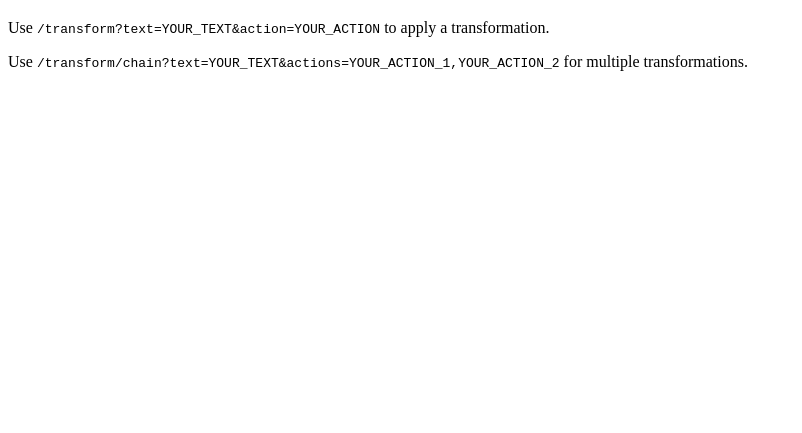
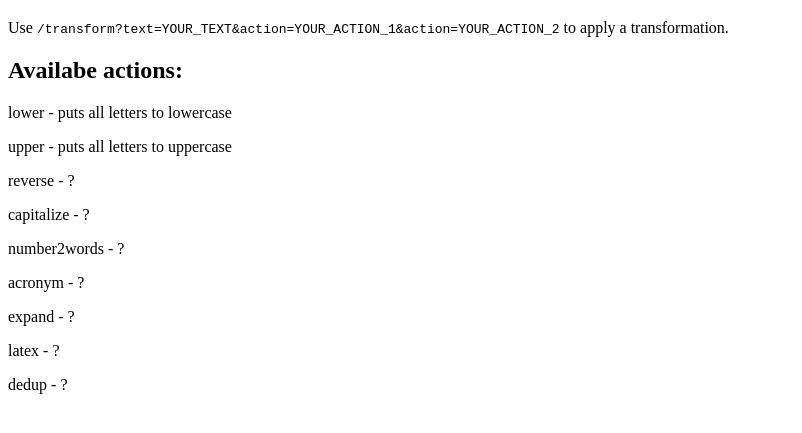
Before and after one commit to gc79mh/text-transformer, a plain HTML site: page src/main/resources/static/index.html in a window 1280 px wide. Shown: the part 61-494 px from the top of the page, without its empty margins (0-802 px from the left). Drawn offline with Linux system fonts and the light colour scheme.

Commit message:
Update index.html, list of available actions

```diff
--- a/src/main/resources/static/index.html
+++ b/src/main/resources/static/index.html
@@ -5,7 +5,16 @@
 </head>
 <body>
     <h1>Welcome to the Text Transformer API</h1>
-    <p>Use <code>/transform?text=YOUR_TEXT&action=YOUR_ACTION</code> to apply a transformation.</p>
-    <p>Use <code>/transform/chain?text=YOUR_TEXT&actions=YOUR_ACTION_1,YOUR_ACTION_2</code> for multiple transformations.</p>
+    <p>Use <code>/transform?text=YOUR_TEXT&action=YOUR_ACTION_1&action=YOUR_ACTION_2</code> to apply a transformation.</p>
+    <h2>Availabe actions:</h2>
+    <p>lower - puts all letters to lowercase</p>
+    <p>upper - puts all letters to uppercase</p>
+    <p>reverse - ?</p>
+    <p>capitalize - ?</p>
+    <p>number2words - ?</p>
+    <p>acronym - ?</p>
+    <p>expand - ?</p>
+    <p>latex - ?</p>
+    <p>dedup - ?</p>
 </body>
 </html>
```
